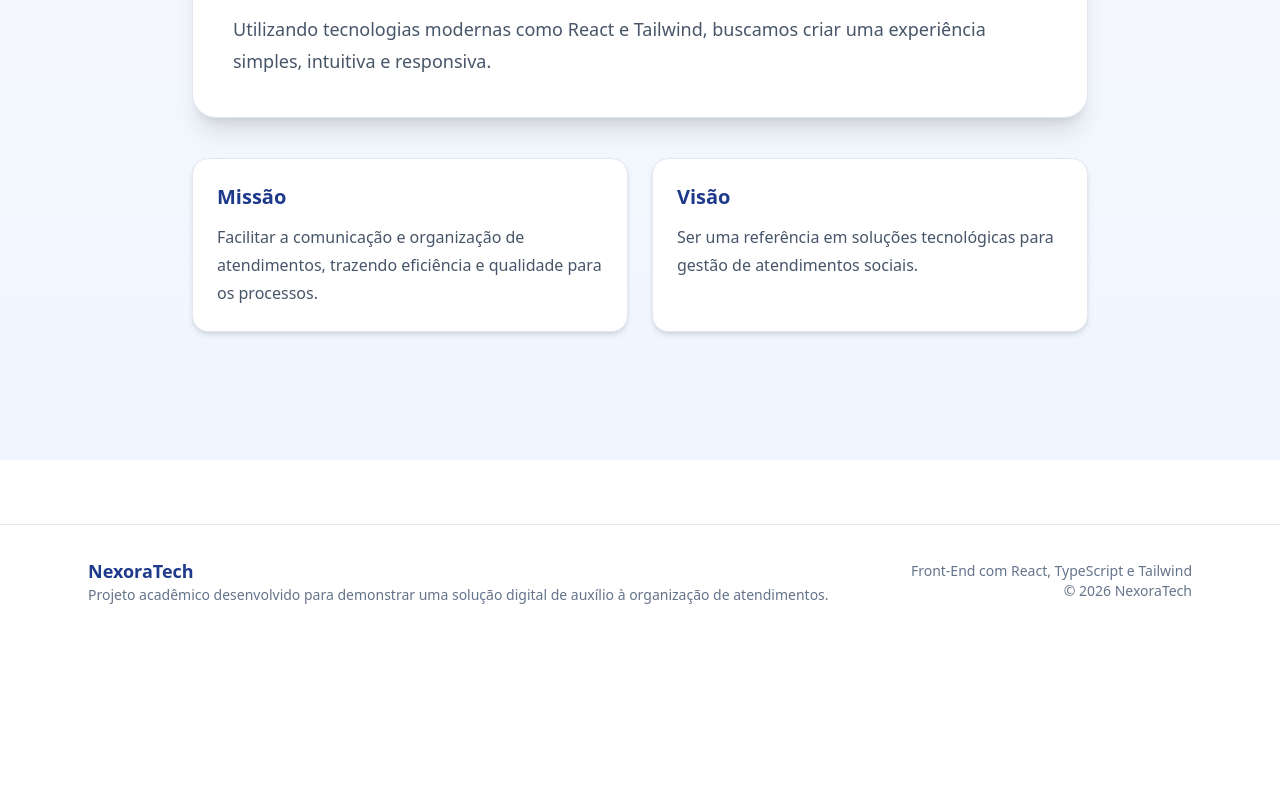
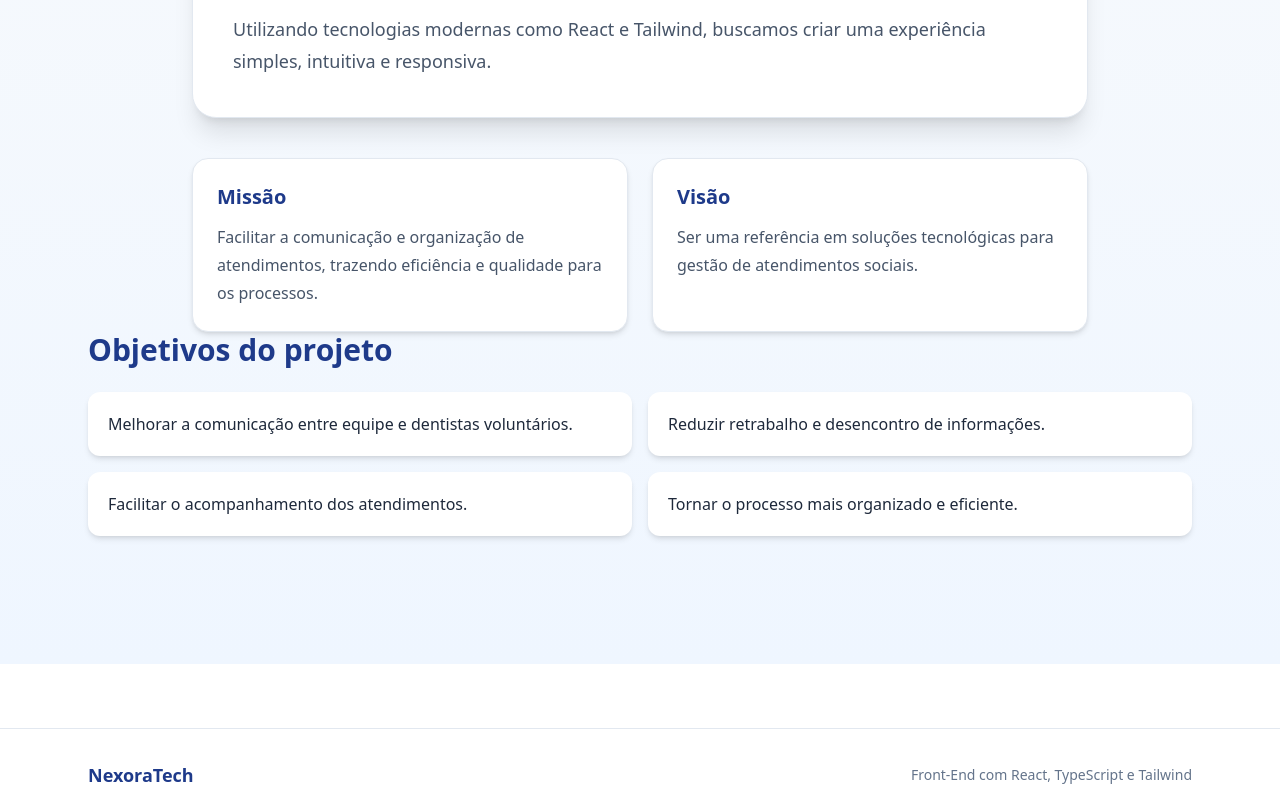
Before and after one commit to renanlima-hub/nexoratech, a React (Vite) app: page /sobre in a window 1280 px wide. Shown: the part 436-1223 px from the top of the page. Before the commit the page ends 1073 px from the top, so only its background shows below. Built offline with nearby package versions, Linux system fonts and the light colour scheme.

Commit message:
feat: adiciona seção de objetivos do projeto

```diff
--- a/src/pages/Sobre.tsx
+++ b/src/pages/Sobre.tsx
@@ -43,6 +43,26 @@ export default function Sobre() {
         </div>
 
       </section>
+      <section className="max-w-6xl mx-auto px-6 pb-16">
+  <h2 className="text-2xl md:text-3xl font-bold text-blue-900 mb-6">
+    Objetivos do projeto
+  </h2>
+
+  <ul className="grid grid-cols-1 md:grid-cols-2 gap-4">
+    <li className="bg-white rounded-xl shadow-md p-5">
+      Melhorar a comunicação entre equipe e dentistas voluntários.
+    </li>
+    <li className="bg-white rounded-xl shadow-md p-5">
+      Reduzir retrabalho e desencontro de informações.
+    </li>
+    <li className="bg-white rounded-xl shadow-md p-5">
+      Facilitar o acompanhamento dos atendimentos.
+    </li>
+    <li className="bg-white rounded-xl shadow-md p-5">
+      Tornar o processo mais organizado e eficiente.
+    </li>
+  </ul>
+</section>
     </main>
   );
 }
```
